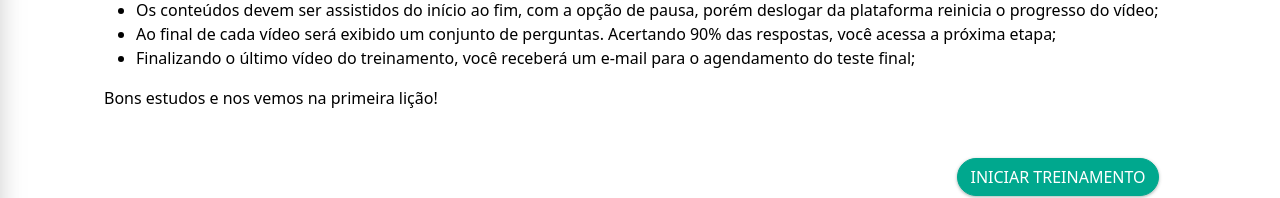
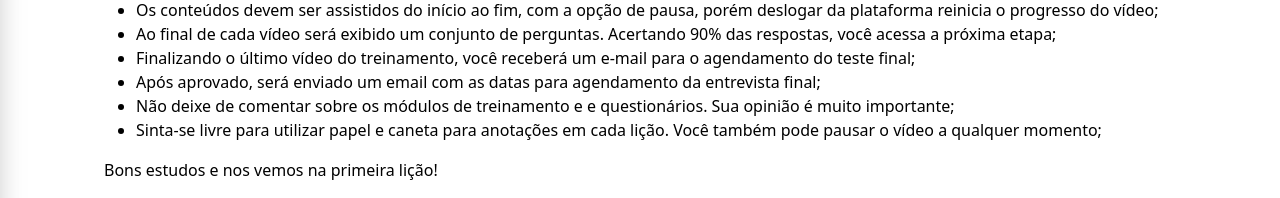
Before and after one commit to hugoleonardodev/learning-platform, a React app: page /teacher-app/lessons in a window 1280 px wide. Shown: the part 373-571 px from the top of the page. Built offline with nearby package versions, Linux system fonts and the light colour scheme.

Commit message:
:construction: breadcrumb for lesson and questions

```diff
--- a/src/components/molecules/LessonsInstructions/LessonsInstructions.tsx
+++ b/src/components/molecules/LessonsInstructions/LessonsInstructions.tsx
@@ -52,6 +52,23 @@ const LessonsInstructions: React.FC = () => {
                         final;
                     </LessonsInstructionsWelcomeText>
                 </LessonsInstructionsItem>
+                <LessonsInstructionsItem>
+                    <LessonsInstructionsWelcomeText>
+                        Após aprovado, será enviado um email com as datas para agendamento da entrevista final;
+                    </LessonsInstructionsWelcomeText>
+                </LessonsInstructionsItem>
+                <LessonsInstructionsItem>
+                    <LessonsInstructionsWelcomeText>
+                        Não deixe de comentar sobre os módulos de treinamento e e questionários. Sua opinião é muito
+                        importante;
+                    </LessonsInstructionsWelcomeText>
+                </LessonsInstructionsItem>
+                <LessonsInstructionsItem>
+                    <LessonsInstructionsWelcomeText>
+                        Sinta-se livre para utilizar papel e caneta para anotações em cada lição. Você também pode
+                        pausar o vídeo a qualquer momento;
+                    </LessonsInstructionsWelcomeText>
+                </LessonsInstructionsItem>
             </LessonsInstructionsList>
             <LessonsInstructionsParagraph>Bons estudos e nos vemos na primeira lição!</LessonsInstructionsParagraph>
             <LessonsInstructionsButtonContainer>
--- a/src/components/molecules/TeacherHeading/TeacherHeading.tsx
+++ b/src/components/molecules/TeacherHeading/TeacherHeading.tsx
@@ -62,6 +62,7 @@ const TeacherHeading: React.FC<TeacherHeadingProperties> = ({ sectionTitle, sect
             console.log(totalLessons.current)
             console.log(lessonPosition)
 
+            lessonPosition && fixedArrayLinks.pop()
             for (let lessonsCount = 1; lessonsCount <= totalLessons.current; lessonsCount++) {
                 fixedArrayLinks.push({ linkTitle: `Lesson${lessonsCount}`, linkPath: `/lesson${lessonsCount}` })
             }
--- a/src/components/organisms/TeacherWizard/WizardStep.tsx
+++ b/src/components/organisms/TeacherWizard/WizardStep.tsx
@@ -17,7 +17,7 @@ import {
 
 import questionsSchema from 'common/validators/questionsSchema'
 
-import { teacherAnsweringQuestion } from 'store/actions/teachersActions'
+import { teacherAnsweringQuestion, teacherIsAproved } from 'store/actions/teachersActions'
 import { RootStateWithReducers } from 'store/constants/_rootReducerTypes'
 
 type TFormData = Asserts<typeof questionsSchema>
@@ -41,21 +41,23 @@ const WizardStep: React.FC<WizardStepProperties> = ({ nextStep, currentQuestion
     const submitButtonIsDisabled = !questionOneFieldHasError && questionOneFieldIsDirty
 
     const dispatch = useDispatch()
+    const completedLessons = useSelector((state: RootStateWithReducers) => state.teachers.completedLessons)
 
     const history = useHistory()
 
     const teacherLessons = useSelector((state: RootStateWithReducers) => state.teachers.teacherLessons)
-
-    const onSubmit = (data: TFormData) => {
-        dispatch(teacherAnsweringQuestion(data.question))
-        history.push(nextStep)
-    }
 
     const loacationPath = window.location.pathname
     const splitedLocationPath = loacationPath.split('/')
     const lessonPathString = splitedLocationPath[splitedLocationPath.length - __TWO__]
 
     const lessonPosition = Number.parseInt(lessonPathString[lessonPathString.length - 1])
+
+    const onSubmit = (data: TFormData) => {
+        dispatch(teacherAnsweringQuestion(data.question))
+        teacherLessons.length === completedLessons.length && dispatch(teacherIsAproved(true))
+        history.push(nextStep)
+    }
 
     const { videoQuestions } = teacherLessons[lessonPosition - 1]
 
--- a/src/layouts/TeacherLessons/TeacherLessons.tsx
+++ b/src/layouts/TeacherLessons/TeacherLessons.tsx
@@ -7,6 +7,8 @@ import TeacherInstructions from 'components/organisms/TeacherInstructions'
 
 const TeacherLessons: React.FC = () => {
     const { path } = useRouteMatch()
+    console.log(path)
+
     return (
         <Switch>
             <Route exact path={`${path}`}>
@@ -21,6 +23,9 @@ const TeacherLessons: React.FC = () => {
             <Route path={`${path}/lesson3`}>
                 <TeacherWizard />
             </Route>
+            <Route path={`${path}/result`}>
+                <div>Lessons results</div>
+            </Route>
         </Switch>
     )
 }
--- a/src/store/actions/teachersActions.ts
+++ b/src/store/actions/teachersActions.ts
@@ -68,6 +68,16 @@ export const teacherUpdateCompletedLessons = (lesson: string): TeacherUpdateComp
     payload: lesson,
 })
 
+export interface TeacherIsAproved {
+    type: TeachersDataActionTypes.TEACHER_IS_APROVED
+    payload: boolean
+}
+
+export const teacherIsAproved = (isAproved: boolean): TeacherIsAproved => ({
+    type: TeachersDataActionTypes.TEACHER_IS_APROVED,
+    payload: isAproved,
+})
+
 export type TeacherActionsCreators =
     | TeacherEmailLoginAction
     | TeacherStartingCourseAction
@@ -76,3 +86,4 @@ export type TeacherActionsCreators =
     | TeacherAnsweringQuestion
     | TeacherClearCurrentAnswers
     | TeacherUpdateCompleteLesssons
+    | TeacherIsAproved
--- a/src/store/constants/teachersDataTypes.ts
+++ b/src/store/constants/teachersDataTypes.ts
@@ -18,6 +18,7 @@ export enum TeachersDataActionTypes {
     TEACHER_SWITCH_THEME = 'TEACHER_SWITCH_THEME',
     TEACHER_CLEAR_CURRENT_ANSWERS = 'TEACHER_CLEAR_CURRENT_ANSWERS',
     TEACHER_UPDATE_COMPLETED_LESSONS = 'TEACHER_UPDATE_COMPLETED_LESSONS',
+    TEACHER_IS_APROVED = 'TEACHER_IS_APROVED',
 }
 
 /**
```
